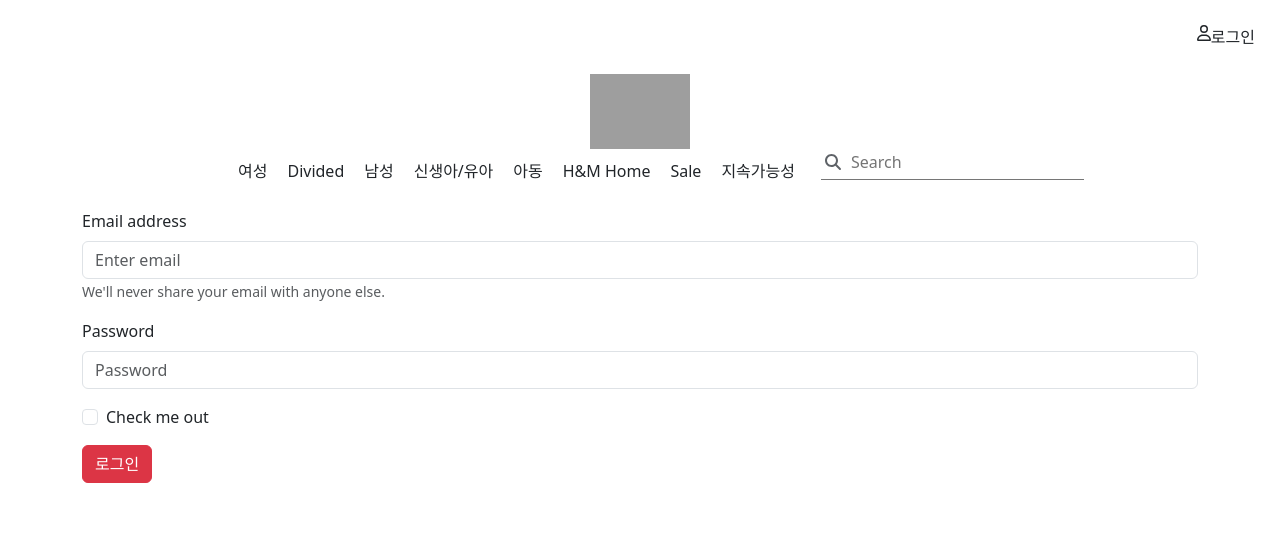
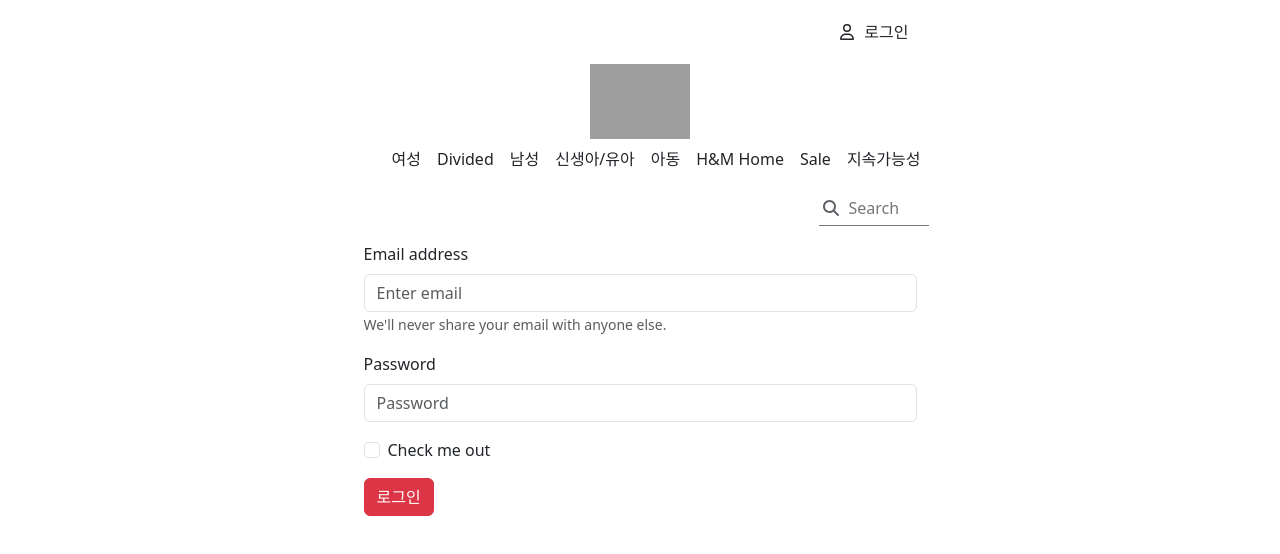
Before and after one commit to noel-vibe/hnmSite, a React (Create React App) app: page /login in a window 1280 px wide. Shown: the top 554 px of the page. Built offline with nearby package versions, Linux system fonts and the light colour scheme; grey boxes are pictures that could not be loaded.

Commit message:
모바일

```diff
--- a/src/App.css
+++ b/src/App.css
@@ -1,9 +1,18 @@
+body{
+    display: flex ;
+    justify-content: center;
+}
+
 .login-button{
     display: flex;
     justify-content: flex-end;
     margin: 20px;
     cursor: pointer;
-    padding: 5px;
+}
+
+.user-button{
+    padding-top: 4px ;
+    margin-right: 10px;
 }
 
 .nav-section{
@@ -13,11 +22,13 @@
 
 .menu-list{
     display: flex;
+    justify-content: center;
     list-style-type: none;
+    flex-wrap: wrap;
 }
 
 .menu-list li{
-    padding: 10px;
+    padding: 0.5em 0.5em;
 }
 
 .menu-area{
@@ -29,28 +40,48 @@
     border-width: 0 0 1px;
     padding-left: 30px;
     padding-bottom: 5px;
+    width: 110px;
 }
 
 input:focus {
-    outline: none;
+    outline: none;  /* 입력 창을 클릭했을 때 나타나는 파란색 테두리를 제거. */
 }
 
 .search-icon {
+    display: flex;
+    justify-content: center;
     position: relative;
     left: 20px;
+    padding-top: 5px ;
     color: #5F6368;}
+
+
+.search-wrap{
+    display: flex;
+    justify-content: end;
+    margin-bottom: 1em;
+}
 
 .product-card{
     display:flex ;
-    flex-direction: column;
+    justify-content: center;
+    margin-bottom: 1em;
 }
 
 .product-card :hover{
-    -webkit-transform: scale(1.3);
-	transform: scale(1.3);
+    -webkit-transform: scale(1.1);
+	transform: scale(1.1);
 }
 
-.product-img{
+.product-detail{
     display: flex;
-    justify-content: flex-end ;
+    justify-content: center;
 }
+
+@media screen and (max-width: 768px) {
+
+
+
+
+
+  }
--- a/src/App.js
+++ b/src/App.js
@@ -8,6 +8,7 @@ import Navbar from './component/Navbar';
 import 'bootstrap/dist/css/bootstrap.min.css';
 import { useEffect, useState } from 'react';
 import PrivateRoute from './route/PrivateRoute';
+import { Container } from 'react-bootstrap'
 
 //1. 전체 상품페이지, 로그인, 상품 상세페이지
 //1-1. 네비게이션 바
@@ -26,7 +27,7 @@ function App() {
     console.log("aaa",authenticate)
   },[authenticate])
   return (
-    <div>
+    <Container>
       <Navbar />
       <Routes>
         <Route path="/" element={<ProductAll/>}/>
@@ -34,7 +35,7 @@ function App() {
         <Route path="/product/:id" element={<PrivateRoute authenticate={authenticate}/>}/>
       </Routes>
 
-    </div>
+    </Container>
   );
 }
 
--- a/src/component/Navbar.js
+++ b/src/component/Navbar.js
@@ -24,7 +24,7 @@ const Navbar = () => {
     <div>
       <div>
         <div className="login-button" onClick={goToLogin}>
-          <FontAwesomeIcon icon={faUser} />
+          <FontAwesomeIcon icon={faUser} className="user-button"/>
           <div>로그인</div>
         </div>
       </div>
@@ -40,12 +40,12 @@ const Navbar = () => {
             <li>{menu}</li>
           ))}
         </ul>
-
-        <div>
+      </div>
+        <div className="search-wrap">
           <FontAwesomeIcon icon={faSearch} className="search-icon" />
           <input type="text" placeholder="Search" class="input-box" />
         </div>
-      </div>
+
     </div>
   );
 };
--- a/src/component/ProductCard.js
+++ b/src/component/ProductCard.js
@@ -7,9 +7,11 @@ const ProductCard = ({ item }) => {
     navigate(`/product/${item.id}`)
   }
   return (
-    <div>
-      <div className="product-card" onClick={showDetail}>
-        <img width={200} src={item?.img}/>
+    <div className="product-card">
+      <div onClick={showDetail}>
+        <div>
+          <img width={200} src={item?.img}/>
+        </div>
         <div>{item?.choice == true?"Conscious choice" : ""}</div>
         <div>{item?.title}</div>
         <div>₩{item?.price}</div>
--- a/src/page/ProductAll.js
+++ b/src/page/ProductAll.js
@@ -17,7 +17,7 @@ const ProductAll = () => {
     <div>
       <Container>
         <Row>
-          {productList.map((menu)=>(<Col sm = {3}><ProductCard item={menu} /></Col>))}
+          {productList.map((menu)=>(<Col md = {3} sm={6}><ProductCard item={menu} /></Col>))}
         </Row>
       </Container>
 
--- a/src/page/ProductDetail.js
+++ b/src/page/ProductDetail.js
@@ -16,10 +16,10 @@ const ProductDetail = () => {
     getProductDetail()
   },[])
   return (
-    <Container>
+    <Container className="product-detail">
       <Row>
-        <Col className="product-img">
-          <img src={product?.img}/>
+        <Col>
+          <img width={400} src={product?.img}/>
         </Col>
         <Col>
           <div>{product?.title}</div>
```
